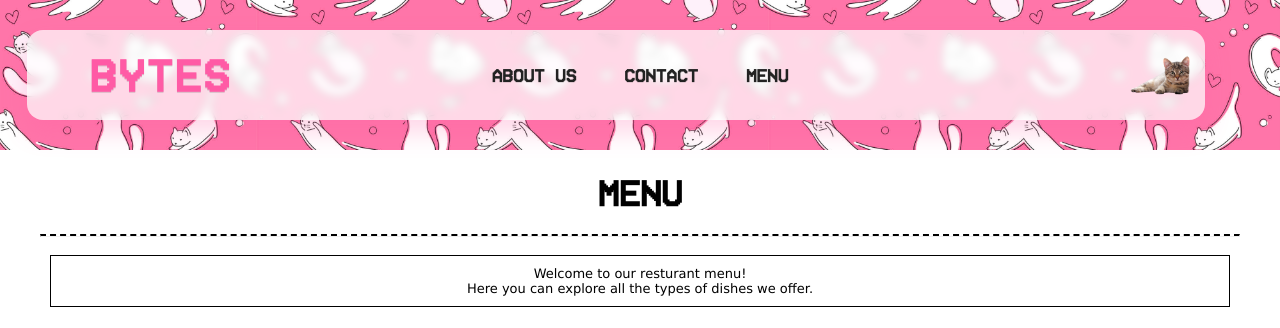
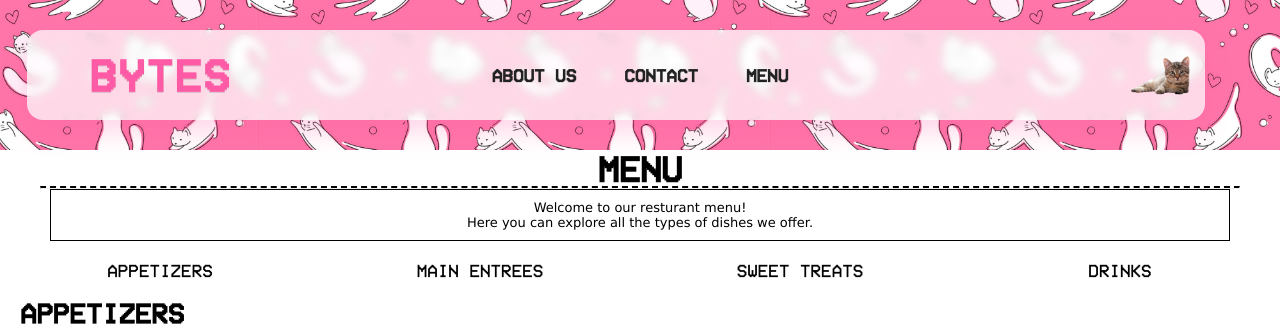
Before and after one commit to mayela101/Web-Dev-2025, a React (Create React App) app in the folder bytes/: page /Menu in a window 1280 px wide. Shown: the top 328 px of the page. Built offline with nearby package versions, Linux system fonts and the light colour scheme.

Commit message:
Set up CSS reset and created global style variables for colors and fonts

```diff
--- a/bytes/src/App.css
+++ b/bytes/src/App.css
@@ -1,8 +1,32 @@
+/* CSS Reset */
+* {
+  margin: 0;
+  padding: 0;
+}
+
+html {
+  box-sizing: border-box;
+  font-size: 100%;
+}
+
 @font-face {
     font-family: PixelFont;
     src: url(./fonts/VCR_OSD_MONO_1.001.ttf);
 }
 
+/* Global Styles */
+:root {
+  /* Color Variables */
+  --primary-color: #ff5aa5;
+  --secondary-color: #ffb6d4;
+  --hover-color: #ff78b3;
+
+  /* Font Variables */
+  --font-stack: -apple-system, BlinkMacSystemFont, 'Segoe UI', 'Roboto', 'Oxygen',
+    'Ubuntu', 'Cantarell', 'Fira Sans', 'Droid Sans', 'Helvetica Neue',
+    sans-serif;
+  --heading-font: PixelFont;
+}
 
 .App {
   text-align: center;
@@ -12,16 +36,16 @@
 .content-block-text,
 .content-block-title,
 .content-block-description {
-  font-family: 'Inter', sans-serif;
+  font-family: var(--font-stack);
   color: #000000;
 }
 
 .content-block-title{
-  font-family: PixelFont;
+  font-family: var(--heading-font);
 }
 
 .content-block-title{
-  font-family: PixelFont;
+  font-family: var(--heading-font);
 }
 
 /* --------------------------------Styles for Desktop -------------------------------- */
--- a/bytes/src/App.js
+++ b/bytes/src/App.js
@@ -21,8 +21,8 @@ export default function App() {
 
       </Routes>
 
-        {/* Footer Component */}
-        <Footer />
+      {/* Footer Component */}
+      <Footer />
     </>
   );
 }
--- a/bytes/src/Footer.module.css
+++ b/bytes/src/Footer.module.css
@@ -4,7 +4,8 @@
   align-items: center;
   padding-inline: 100px;
   height: 150px;
-  background: #ffb6d4;
+  background: var(--secondary-color);
+  font-family: var(--font-stack);
 }
 
 .footer p {
@@ -52,3 +53,8 @@
   align-items: flex-end;
   justify-content: flex-end;
 }
+
+/* color when social media icons are hovered over with mouse */
+a:hover {
+    color: var(--hover-color);
+}
--- a/bytes/src/Menu.css
+++ b/bytes/src/Menu.css
@@ -1,8 +1,12 @@
-@font-face {
+/* @font-face {
     font-family: PixelFont;
     src: url(./fonts/VCR_OSD_MONO_1.001.ttf);
+} */
+
+/* Font Styles */
+:root {
+    --menu-font-stack: 'Lucida Sans', 'Lucida Sans Regular', 'Lucida Grande', 'Lucida Sans Unicode', Geneva, Verdana, sans-serif;
 }
-
 
 body {
   overflow-x: hidden;
@@ -18,7 +22,7 @@ body {
 
     .title {
         font-size: 36px;
-        font-family: PixelFont;
+        font-family: var(--heading-font);
         text-align: center;
     }
 
@@ -30,7 +34,7 @@ body {
 
     .intro-text {
         font-size: 13px;
-        font-family: 'Lucida Sans', 'Lucida Sans Regular', 'Lucida Grande', 'Lucida Sans Unicode', Geneva, Verdana, sans-serif;
+        font-family: var(--menu-font-stack);
         border: 1px solid black;
         padding: 10px;
         margin-left: 50px;
@@ -42,7 +46,7 @@ body {
         font-size: 18px;
         text-align: center;
         text-decoration: none;
-        font-family: PixelFont;
+        font-family: var(--heading-font);
         align-items: center;
         color: #000;
 
@@ -67,14 +71,14 @@ body {
         margin-left: 0;
     }
     a:hover {
-        color: #FF78B3;
+        color: var(--hover-color);
     }
 
     .section-header {
         font-size: 28px;
         text-align: left;
         margin-left: 20px;
-        font-family: PixelFont;
+        font-family: var(--heading-font);
     }
 }
 
@@ -84,7 +88,7 @@ body {
 
     .title {
     font-size: 18px;
-    font-family: PixelFont;
+    font-family: var(--heading-font);
     }
 
     .divider {
@@ -95,7 +99,7 @@ body {
 
     .intro-text {
         font-size: 11px;
-        font-family: 'Lucida Sans', 'Lucida Sans Regular', 'Lucida Grande', 'Lucida Sans Unicode', Geneva, Verdana, sans-serif;
+        font-family: var(--menu-font-stack);
         border: 1px solid black;
         padding: 10px;
         margin-left: 50px;
@@ -128,14 +132,14 @@ body {
         font-size: 11px;
         text-align: left;
         margin-left: 20px;
-        font-family: PixelFont;
+        font-family: var(--heading-font);
     }
 
     .section-header {
         font-size: 13px;
         text-align: left;
         margin-left: 30px;
-        font-family: PixelFont;
+        font-family: var(--heading-font);
     }
 
 }
--- a/bytes/src/MenuItem.css
+++ b/bytes/src/MenuItem.css
@@ -43,7 +43,7 @@
   width: 100%;
   opacity: 0;
   transition: .3s ease-in-out;
-  background-color: #ff5aa5;
+  background-color: var(--primary-color);
 }
 
 .menu-image:hover {
--- a/bytes/src/components/Navbar.module.css
+++ b/bytes/src/components/Navbar.module.css
@@ -2,7 +2,7 @@
   position: static;
   width: 100%;
   height: 150px;
-  background: #ffb6d4;
+  background: var(--secondary-color);
   background-repeat: repeat;
   background-size: 40%;
   display: flex;
@@ -47,7 +47,7 @@
   font-weight: 900;
   font-size: 45px;
   letter-spacing: 2px;
-  color: #ff5aa5;
+  color: var(--primary-color);
   text-decoration: none;
   text-shadow: 0 1px 0 rgba(0,0,0,0.15);
   margin-left: 0;
@@ -60,4 +60,4 @@
   font-weight: 600;
   transition: color .2s ease;
 }
-.link:hover { color: #ff5aa5; }
+.link:hover { color: var(--hover-color); }
--- a/bytes/src/index.css
+++ b/bytes/src/index.css
@@ -2,9 +2,7 @@
 
 body {
   margin: 0;
-  font-family: -apple-system, BlinkMacSystemFont, 'Segoe UI', 'Roboto', 'Oxygen',
-    'Ubuntu', 'Cantarell', 'Fira Sans', 'Droid Sans', 'Helvetica Neue',
-    sans-serif;
+  font-family: var(--font-stack);
   -webkit-font-smoothing: antialiased;
   -moz-osx-font-smoothing: grayscale;
 }
```
